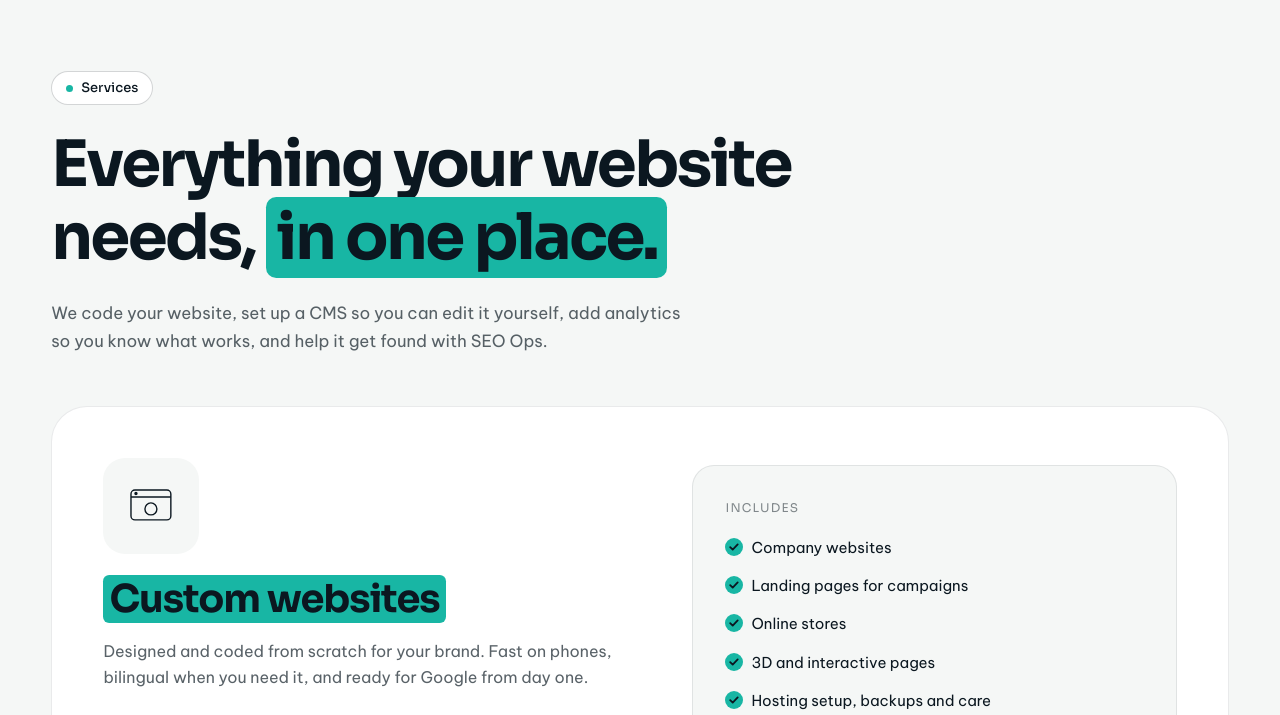
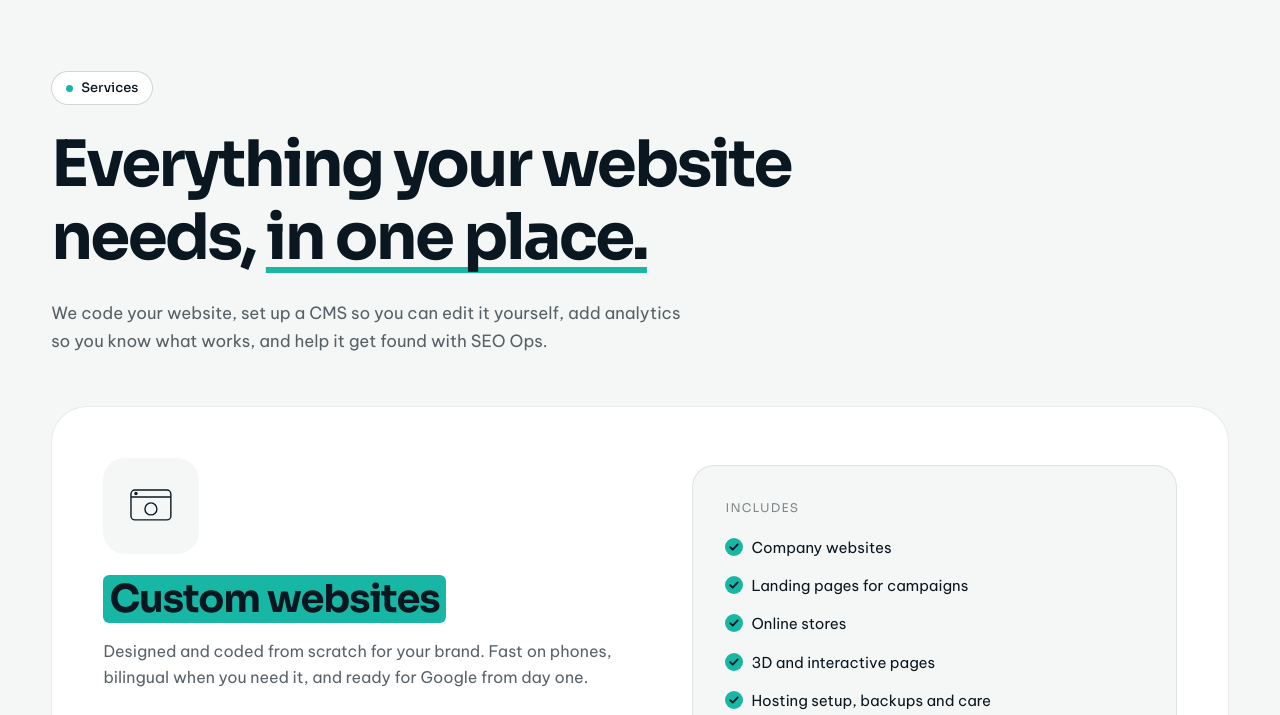
Before and after one commit to thanledinh/onespeedy, an Astro site: page /en/services in a window 1280 px wide. Shown: the part 77-792 px from the top of the page. Built offline with nearby package versions, Linux system fonts and the light colour scheme; Astro itself is replaced by a stand-in of ours.

Commit message:
Services heading: teal underline instead of the highlight block
"in one place." / "gom về một chỗ." is now underlined in teal (owner's choice).

Co-Authored-By: Claude Opus 5.5 <noreply@anthropic.com>

```diff
--- a/src/pages/[lang]/services.astro
+++ b/src/pages/[lang]/services.astro
@@ -22,7 +22,7 @@ const href = (to: string) => (to === 'seo' ? seoOps[lang] : path(lang, to as 'wo
   <section class="lh-phero">
     <div class="container">
       <p class="lh-tag" data-reveal>{p.label}</p>
-      <h1 class="lh-h1" data-reveal>{p.titleA} <mark class="lh-mark">{p.titleB}</mark></h1>
+      <h1 class="lh-h1" data-reveal>{p.titleA} <mark class="lh-under">{p.titleB}</mark></h1>
       <p class="lh-lead" data-reveal>{p.lead}</p>
     </div>
   </section>
--- a/src/styles/light.css
+++ b/src/styles/light.css
@@ -1523,3 +1523,14 @@ html[data-look='light'] section[id] {
 .lh-nf {
   min-height: 62vh;
 }
+
+/* Gạch dưới teal thay cho khối nền (tiêu đề trang Dịch vụ: "in one place." / "gom về một chỗ."; chủ chọn 15/11/2026) */
+.lh-under {
+  background: none;
+  color: inherit;
+  text-decoration-line: underline;
+  text-decoration-color: var(--teal);
+  text-decoration-thickness: 0.09em;
+  text-underline-offset: 0.12em;
+  text-decoration-skip-ink: none;
+}
```
